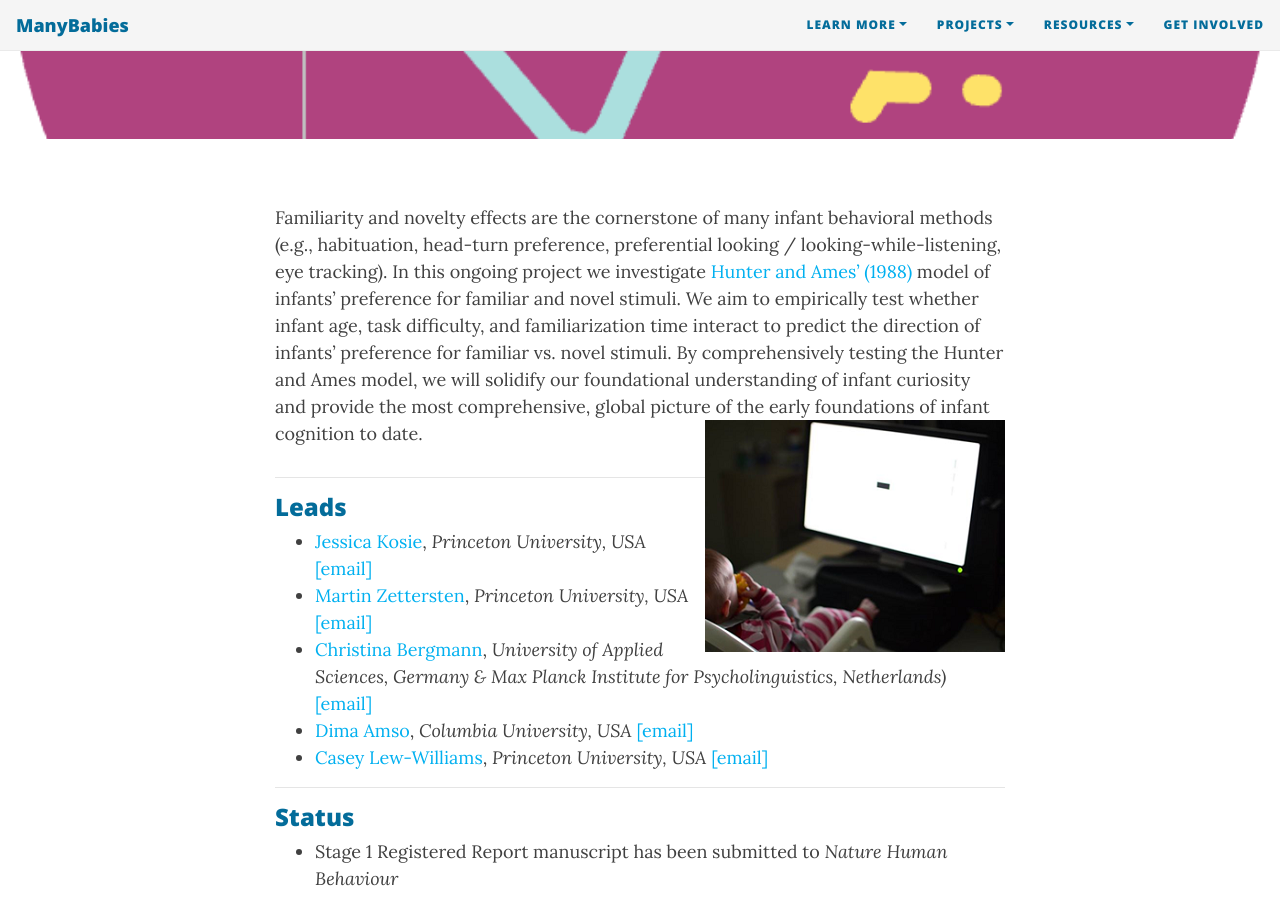
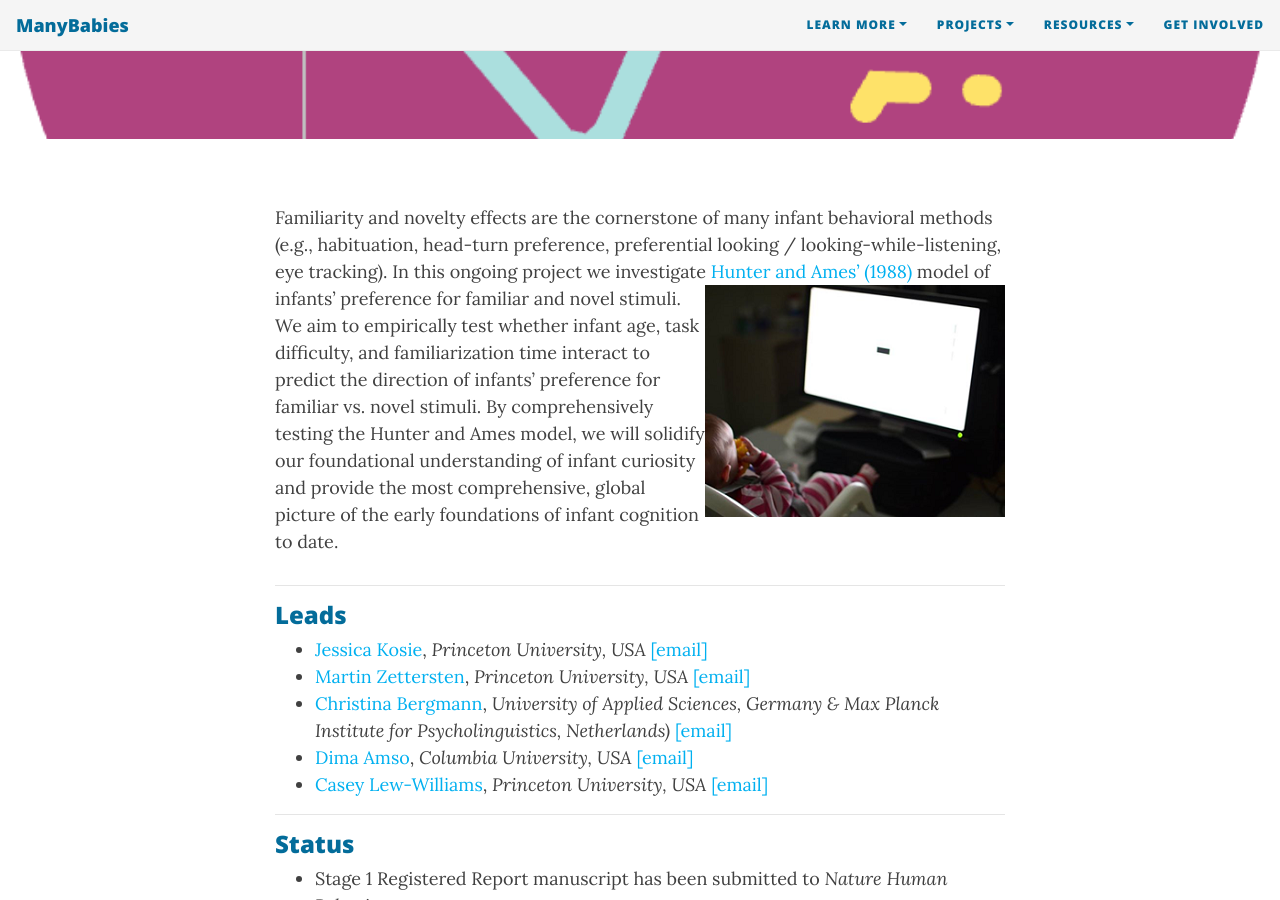
Before and after one commit to manybabies/manybabies.github.io, a Jekyll site: the page built from MB5.md, in a window 1280 px wide and 900 px high, scrolled down 406 px. Built offline with Jekyll 4.4.1, drawn with Linux system fonts in a browser that asks for light colours; nearby versions of some CDN libraries; some web fonts are replaced.

Commit message:
Update MB5.md

```diff
--- a/MB5.md
+++ b/MB5.md
@@ -11,7 +11,7 @@
 - add collaborators map.
 -->
 
-Familiarity and novelty effects are the cornerstone of many infant behavioral methods (e.g., habituation, head-turn preference, preferential looking / looking-while-listening, eye tracking). In this ongoing project we investigate [Hunter and Ames’ (1988)](https://psycnet.apa.org/record/1988-98065-003) model of infants’ preference for familiar and novel stimuli. We aim to empirically test whether infant age, task difficulty, and familiarization time interact to predict the direction of infants’ preference for familiar vs. novel stimuli. By comprehensively testing the Hunter and Ames model, we will solidify our foundational understanding of infant curiosity and provide the most comprehensive, global picture of the early foundations of infant cognition to date. <img style="float: right;" src="/assets/img/infant_in_lab_300px.png">
+Familiarity and novelty effects are the cornerstone of many infant behavioral methods (e.g., habituation, head-turn preference, preferential looking / looking-while-listening, eye tracking). In this ongoing project we investigate [Hunter and Ames’ (1988)](https://psycnet.apa.org/record/1988-98065-003) model of infants’ preference for familiar and novel stimuli. <img style="float: right;" src="/assets/img/infant_in_lab_300px.png"> We aim to empirically test whether infant age, task difficulty, and familiarization time interact to predict the direction of infants’ preference for familiar vs. novel stimuli. By comprehensively testing the Hunter and Ames model, we will solidify our foundational understanding of infant curiosity and provide the most comprehensive, global picture of the early foundations of infant cognition to date.
 
 
 ***
```
